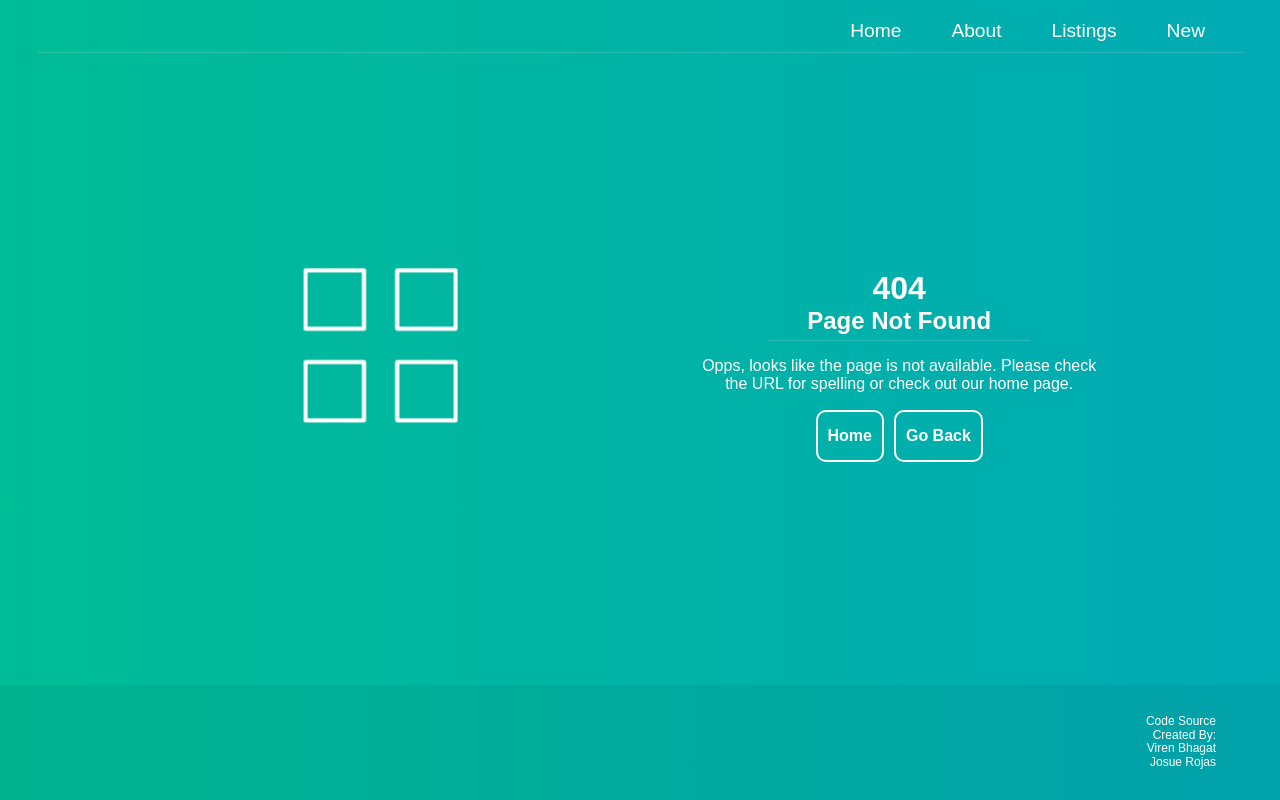
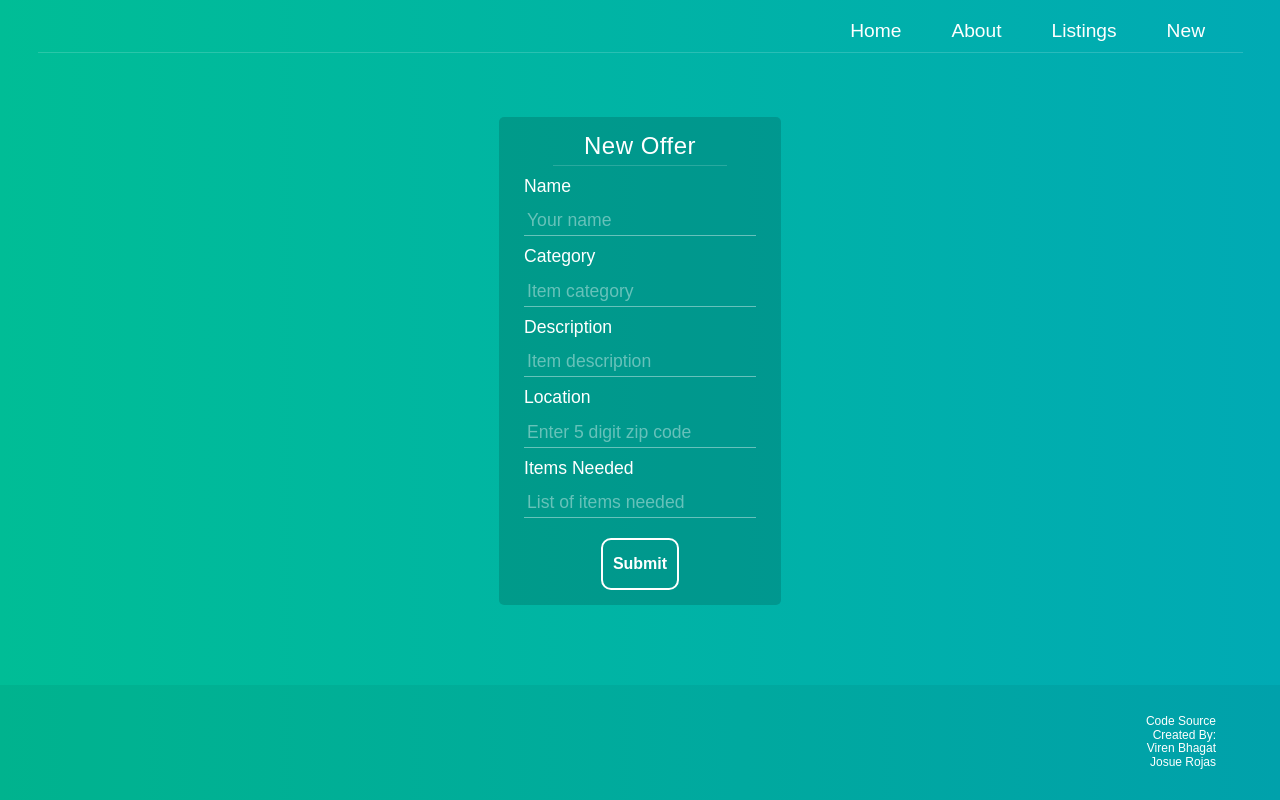
Before and after one commit to chingu-voyages/Crowd-Sourced, a React (Create React App) app in the folder client/: page /new-seekers in a window 1280 px wide. Built offline with nearby package versions, Linux system fonts and the light colour scheme.

Commit message:
made form for campaign

```diff
--- /dev/null
+++ b/client/src/Pages/NewCampaignPage.js
@@ -0,0 +1,191 @@
+import React, { Component } from 'react';
+import gql from 'graphql-tag';
+import { Mutation } from 'react-apollo';
+import SingleCard from '../Components/SingleCard';
+import { FormButton } from '../Components/Buttons';
+import Loading from '../Components/Loading';
+import TextInput from '../Components/TextInput';
+import '../Styles/NewCampaignPage.css';
+import {hasInput, zipCheck } from '../Components/InputChecks';
+
+function SuccessComp(){
+	return(
+		<div className='success-message'>
+			<p>Thank You for submitting a new Campaign.</p>
+		</div>
+	)
+}
+
+const ADD_ITEM = gql`
+	mutation CampaignmMutation(
+		$name: String!
+    $category: String!
+		$description: String!
+		$location: Int!
+    $itemsNeeded: [String]!
+	) {
+		addCampaign(name: $name, category: $category, description: $description, location: $location, itemsNeeded: $itemsNeeded) {
+			name
+			category
+      description
+			location
+      itemsNeeded
+		}
+	}
+`;
+
+
+export default class NewCampaignPage extends Component {
+  constructor(props) {
+    super(props);
+    this.state = {
+      successSubmit: false,
+      name: {
+        val: '',
+        hasError: false,
+        typeof: 'String',
+        inputCheck: hasInput
+      },
+      category: {
+        val: '',
+        hasError: false,
+        typeof: 'String',
+        inputCheck: hasInput
+      },
+      description: {
+        val: '',
+        hasError: false,
+        typeof: 'String',
+        inputCheck: hasInput
+      },
+      location: {
+        val: '',
+        hasError: false,
+        typeof: 'Integer',
+        inputCheck: zipCheck
+      },
+      itemsNeeded: {
+        val: '',
+        hasError: false,
+        typeof: 'List',
+        inputCheck: hasInput
+      }
+    }
+    this.checkInput = {
+			name: hasInput,
+			category: hasInput,
+      description: hasInput,
+			location: zipCheck,
+      itemsNeeded: hasInput
+		};
+    this.onInputChange = this.onInputChange.bind(this);
+    this.submitForm = this.submitForm.bind(this);
+  }
+
+  onInputChange(e, inputKey) {
+		let inputState = {...this.state[inputKey]};
+		inputState.val = e.target.value;
+		inputState.hasError = !this.checkInput[inputKey](e.target.value);
+		this.setState({
+			[inputKey]: inputState
+		});
+	}
+
+  submitForm(add_function) {
+		let valuesChange = {};
+		let errorCount = 0;
+		let valuesSubmit = {};
+		for (let key in this.checkInput) {
+			let inputState = {...this.state[key]};
+			inputState.hasError = !this.checkInput[key](inputState.val);
+			if(inputState.hasError){
+				errorCount++;
+				valuesChange[key] = inputState;
+			}
+			// some inputs are integers so we convert them here (errorcount and setState in the next lines should fix any values that are not valid)
+      if(inputState.typeof === 'Integer'){
+        valuesSubmit[key] = parseInt(inputState.val, 10);
+      }
+      else if(inputState.typeof === 'List') {
+        valuesSubmit[key] = (inputState.val).split(',');
+      }
+			else valuesSubmit[key] = inputState.val;
+		}
+		if (errorCount > 0) {
+			this.setState(valuesChange);
+			return false;
+		}
+		// use mutation function to submit
+		add_function({variables: valuesSubmit});
+	}
+
+  render() {
+    return(
+      <div className='page new-campaign'>
+        <SingleCard className={this.state.successSubmit ? 'success' : ''}>
+					<span className="title">{this.state.successSubmit ? 'Success!' : 'New Offer'}</span>
+					<div className="line" />
+          <Mutation
+            onCompleted={()=> this.setState({successSubmit: true})}
+            mutation={ADD_ITEM}>
+            {(mutate, { loading, error })=>(
+              <div className='form-wrapper'>
+                <form
+                  onSubmit={e=>{
+                    e.preventDefault();
+                    this.submitForm(mutate);
+                  }}>
+                  <label>Name</label>
+                    <TextInput
+  										value={this.state['name'].val}
+  										onChange={(e) => this.onInputChange(e, 'name')}
+  										hasError={this.state['name'].hasError}
+  										placeholder="Your name"
+  										required
+  									/>
+  									<label>Category</label>
+  									<TextInput
+  										value={this.state['category'].val}
+  										onChange={(e) => this.onInputChange(e, 'category')}
+  										hasError={this.state['category'].hasError}
+  										placeholder="Item category"
+  										required
+  									/>
+  									<label>Description</label>
+  									<TextInput
+  										value={this.state['description'].val}
+  										onChange={(e) => this.onInputChange(e, 'description')}
+  										hasError={this.state['description'].hasError}
+  										placeholder="Item description"
+  										required
+  									/>
+  									<label>Location</label>
+  									<TextInput
+  										value={this.state['location'].val}
+  										onChange={(e) => this.onInputChange(e, 'location')}
+  										hasError={this.state['location'].hasError}
+  										placeholder="Enter 5 digit zip code"
+  										required
+  									/>
+                    <label>Items Needed</label>
+  									<TextInput
+  										value={this.state['itemsNeeded'].val}
+  										onChange={(e) => this.onInputChange(e, 'itemsNeeded')}
+  										hasError={this.state['itemsNeeded'].hasError}
+  										placeholder="List of items needed"
+  										required
+  									/>
+  									<div className="button-wrapper">
+  										<FormButton text="Submit" />
+  									</div>
+                </form>
+                {loading && <div className='loading-cover'><Loading/></div>}
+								<SuccessComp />
+              </div>
+            )}
+          </Mutation>
+        </SingleCard>
+      </div>
+    )
+  }
+}
--- a/client/src/Pages/NewOffersPage.js
+++ b/client/src/Pages/NewOffersPage.js
@@ -79,13 +79,11 @@ export default class NewOffersPage extends Component {
 	}
 
 	onInputChange(e, inputKey) {
-		const newInput = {
-			val: e.target.value,
-			hasError: !this.checkInput[inputKey](e.target.value),
-			typeof: this.state[inputKey].typeof
-		};
+		let inputState = {...this.state[inputKey]};
+		inputState.val = e.target.value;
+		inputState.hasError = !this.checkInput[inputKey](e.target.value);
 		this.setState({
-			[inputKey]: newInput
+			[inputKey]: inputState
 		});
 	}
 
@@ -95,21 +93,14 @@ export default class NewOffersPage extends Component {
 		let errorCount = 0;
 		let valuesSubmit = {};
 		for (let key in this.checkInput) {
-			let val = this.state[key].val;
-			let hasError = !this.checkInput[key](val);
-			if (hasError) {
+			let inputState = {...this.state[key]};
+			inputState.hasError = !this.checkInput[key](inputState.val);
+			if(inputState.hasError){
 				errorCount++;
-				valuesChange[key] = {
-					val: val,
-					hasError: hasError,
-					typeof: this.state[key].typeof
-				};
+				valuesChange[key] = inputState;
 			}
 			// some inputs are integers so we convert them here (errorcount and setState in the next lines should fix any values that are not valid)
-			if(this.state[key].typeof === 'Integer'){
-				val = parseInt(val, 10);
-			}
-			valuesSubmit[key] = val;
+			valuesSubmit[key] = inputState.typeof === 'Integer' ? parseInt(inputState.val, 10) : inputState.val;
 		}
 		if (errorCount > 0) {
 			this.setState(valuesChange);
@@ -121,11 +112,6 @@ export default class NewOffersPage extends Component {
 	}
 
 	render() {
-		const name = this.state.name.val;
-		const description = this.state.description.val;
-		const location = this.state.location.val;
-		const email = this.state.email.val;
-		const category = this.state.category.val;
 		return (
 			<div className="page page-newofffers">
 				<SingleCard className={this.state.successSubmit ? 'success' : ''}>
@@ -133,15 +119,7 @@ export default class NewOffersPage extends Component {
 					<div className="line" />
 					<Mutation
 						onCompleted={()=> this.setState({successSubmit: true})}
-						mutation={ADD_ITEM}
-						variables={{
-							name,
-							description,
-							category,
-							email,
-							location
-						}}
-					>
+						mutation={ADD_ITEM}>
 						{(add_item, { loading, error })=>(
 							<div className='form-wrapper'>
 								<form
--- a/client/src/Routes/Routes.js
+++ b/client/src/Routes/Routes.js
@@ -10,6 +10,7 @@ import SingleOfferPage from '../Pages/SingleOfferPage';
 import SingleCampaignPage from '../Pages/SingleCampaignPage';
 import NewPage from '../Pages/NewPage';
 import NewOffersPage from '../Pages/NewOffersPage';
+import NewCampaignPage from '../Pages/NewCampaignPage';
 import LoginPage from '../Pages/LoginPage';
 import NoMatch from '../Pages/NoMatch';
 
@@ -25,6 +26,7 @@ export default function Routes(){
       <Route exact path='/seekers/:id' component={SingleCampaignPage} />
       <Route exact path='/new' component={NewPage} />
       <Route exact path='/new-offers' component={NewOffersPage} />
+      <Route exact path='/new-seekers' component={NewCampaignPage} />
       <Route exact path='/login' component={LoginPage} />
       <Route component={NoMatch} />
     </Switch>
--- /dev/null
+++ b/client/src/Styles/NewCampaignPage.sass
@@ -0,0 +1,54 @@
+@import './colors.sass'
+@import './mixins.sass'
+
+.page.new-campaign
+  width: 100%
+  display: flex
+  .single-card
+    .success-message
+      display: none
+    &.success
+      form
+        display: none
+      .success-message
+        display: block
+    position: relative
+    .title
+      font-size: 1.5rem
+      letter-spacing: .03rem
+    .line
+      width: 75%
+      height: 1px
+      background-color: $line-color
+      margin: 5px auto 10px
+    form
+      text-align: left
+      position: relative
+      label
+        width: 100%
+        font-size: 1.1rem
+      .button-wrapper
+        width: 100%
+        display: flex
+        .button
+          margin: 10px auto 0
+    .loading-cover
+      position: absolute
+      width: 100%
+      height: 100%
+      top: 0
+      left: 0
+      display: flex
+      justify-content: center
+      align-items: center
+      background-color: rgba(0,0,0,.4)
+      border-radius: 5px
+      -webkit-backdrop-filter: blur(10px)
+      backdrop-filter: blur(10px)
+      animation: fadein .3s linear
+
++keyframes(fadein)
+  0%
+    opacity: 0
+  100%
+    opacity: 1
```
Also changed, not shown: client/src/Components/Form.js (added, +48 -0 lines).
